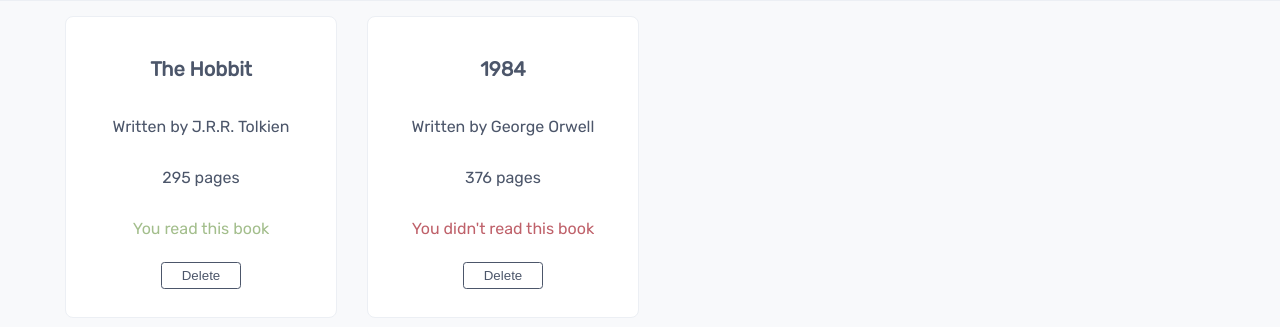
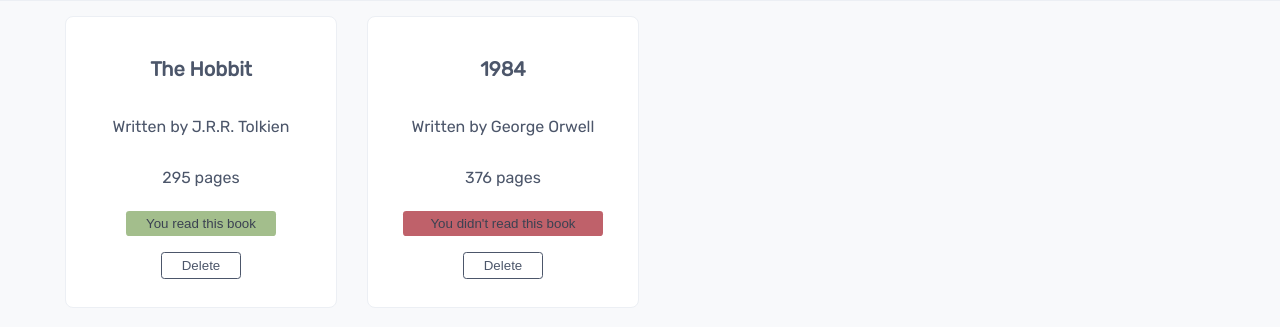
Before and after one commit to KhalWalid/myLibrary, a plain HTML site: page index.html in a window 1280 px wide. Shown: the part 81-408 px from the top of the page. Drawn offline with Linux system fonts and the light colour scheme.

Commit message:
Added the read button

```diff
--- a/script.js
+++ b/script.js
@@ -43,12 +43,12 @@ function addBookToLibrary(book) {
     myLibrary.push(book)
 };
 
-// Display each book on the page and configure the delete buttons at the same time
+// Display each book on the page and configure the delete buttons and read buttons at the same time
 function display() {
     cardsContainer.innerHTML = ''
     myLibrary.forEach((book,index) => {
         const bookCard = document.createElement('div');
-        bookCard.innerHTML = `<p style='font-size:20px'><b>${book.title}</b></p><p>Written by ${book.author}</p><p>${book.pages} pages</p>${(book.isRead) ? `<p style='color:#a3be8c'>You read this book</p>` : `<p style='color:#bf616a'>You didn't read this book</p>`}<button id='deleteButton' data-index='${index}' type='button'>Delete</button>`;
+        bookCard.innerHTML = `<p style='font-size:20px'><b>${book.title}</b></p><p>Written by ${book.author}</p><p>${book.pages} pages</p>${(book.isRead) ? `<button id="readButton" class='isRead' data-index='${index}'>You read this book</button>` : `<button id="readButton" class='notRead' data-index='${index}'>You didn't read this book</button>`}<button id='deleteButton' data-index='${index}' type='button'>Delete</button>`;
         cardsContainer.appendChild(bookCard)
     });
     deleteButtons = document.querySelectorAll('#deleteButton')
@@ -56,6 +56,13 @@ function display() {
         button.addEventListener('click', () => {
             myLibrary.splice(button.dataset.index,1);
             display();
+        });
+    });
+    readButtons = document.querySelectorAll('#readButton')
+    readButtons.forEach(button => {
+        button.addEventListener('click', () => {
+            myLibrary[button.dataset.index]['isRead']=!myLibrary[button.dataset.index]['isRead'];
+            display()
         });
     });
 };
--- a/style.css
+++ b/style.css
@@ -144,3 +144,39 @@ form input {
 button:focus {
     outline: currentcolor none medium;
 }
+
+.isRead {
+    border: medium none;
+    border-radius: 0.25em;
+    margin: 8px;
+    width: 150px;
+    align-self: center;
+    background: #a3be8c;
+    padding: 0.375em 0.75em;
+    line-height: 1.15;
+    color: rgb(59, 66, 82);
+    transition: background-color 100ms ease-in 0s, border-color 100ms ease-in 0s, box-shadow 100ms ease-in 0s, color 100ms ease-in 0s;
+}
+
+.isRead:hover {
+    cursor: pointer;
+    background-color: rgb(148, 182, 134);
+}
+
+.notRead {
+    border: medium none;
+    border-radius: 0.25em;
+    margin: 8px;
+    width: 200px;
+    align-self: center;
+    background: #bf616a;
+    padding: 0.375em 0.75em;
+    line-height: 1.15;
+    color: rgb(59, 66, 82);
+    transition: background-color 100ms ease-in 0s, border-color 100ms ease-in 0s, box-shadow 100ms ease-in 0s, color 100ms ease-in 0s;
+}
+
+.notRead:hover {
+    background-color: rgb(176,89,100);
+    cursor: pointer;
+}
```
